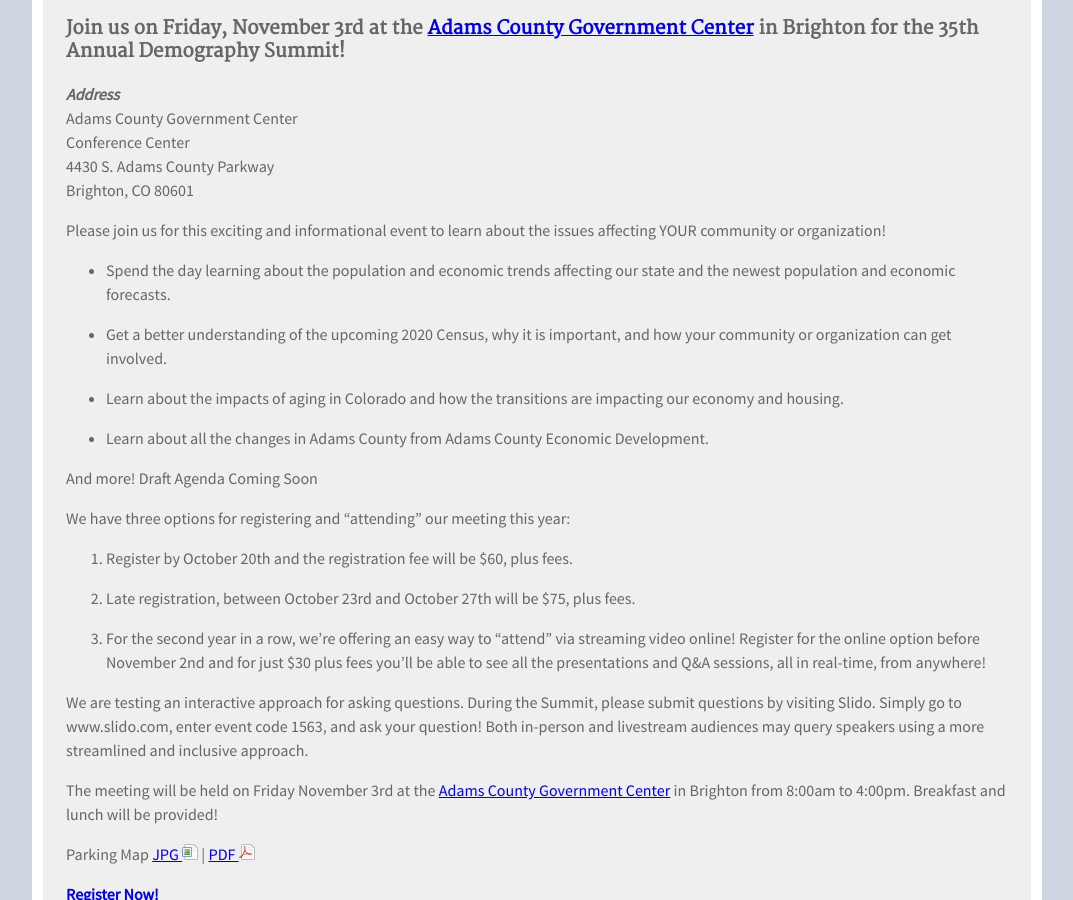
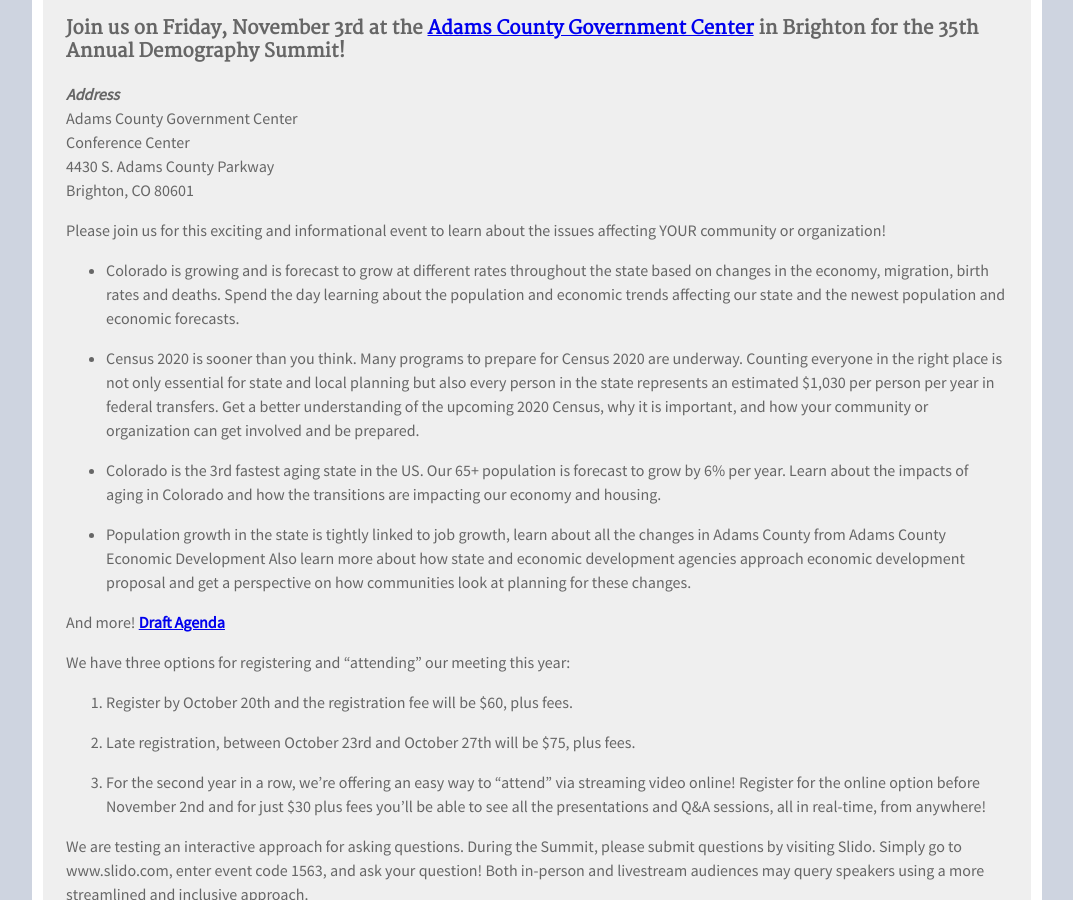
Before and after one commit to TBleess/Website_New, a Jekyll site: the page built from pages/9_Not_in_Menu/demography-summit-2017.md, in a window 1280 px wide and 900 px high, scrolled down 387 px. Shown: the whole window, without its empty margins (103-1176 px from the left). Built offline with Jekyll 4.4.1, drawn with Linux system fonts in a browser that asks for light colours.

Commit message:
Update demography-summit-2017.md

```diff
--- a/pages/9_Not_in_Menu/demography-summit-2017.md
+++ b/pages/9_Not_in_Menu/demography-summit-2017.md
@@ -20,16 +20,17 @@
 
 Please join us for this exciting and informational event to learn about the issues affecting YOUR community or organization!
 
-* Spend the day learning about the population and economic trends affecting our state and the newest population and economic forecasts.
+* Colorado is growing and is forecast to grow at different rates throughout the state based on changes in the economy, migration, birth rates and deaths.  Spend the day learning about the population and economic trends affecting our state and the newest population and economic forecasts.
 
-* Get a better understanding of the upcoming 2020 Census, why it is important, and how your community or organization can get involved.
+* Census 2020 is sooner than you think.  Many programs to prepare for Census 2020 are underway.  Counting everyone in the right place is not only essential for state and local planning but also every person in the state represents an estimated $1,030 per person per year in federal transfers.  Get a better understanding of the upcoming 2020 Census, why it is important, and how your community or organization can get involved and be prepared.
 
-* Learn about the impacts of aging in Colorado and how the transitions are impacting our economy and housing.
+* Colorado is the 3rd fastest aging state in the US.  Our 65+ population is forecast to grow by 6% per year.  Learn about the impacts of aging in Colorado and how the transitions are impacting our economy and housing.
 
-* Learn about all the changes in Adams County from Adams County Economic Development.
+* Population growth in the state is tightly linked to job growth, learn about all the changes in Adams County from Adams County Economic Development Also learn more about how state and economic development agencies approach economic development proposal and get a perspective on how communities look at planning for these changes.
 
 And more!
-Draft Agenda Coming Soon
+[**Draft Agenda**](https://drive.google.com/open?id=0B2FMBVetYCVCRndMSUNudXhxWGc)
+
 
 We have three options for registering and "attending" our meeting this year:
 
```
